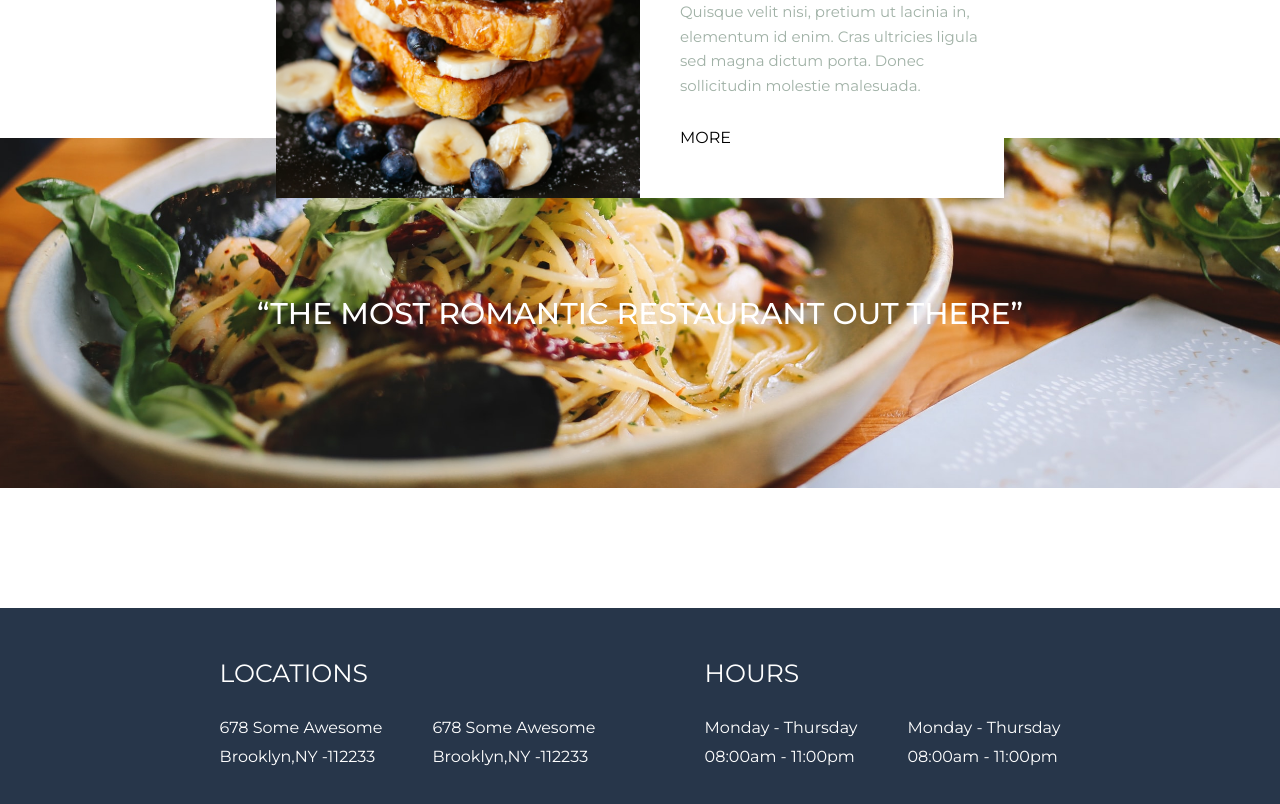
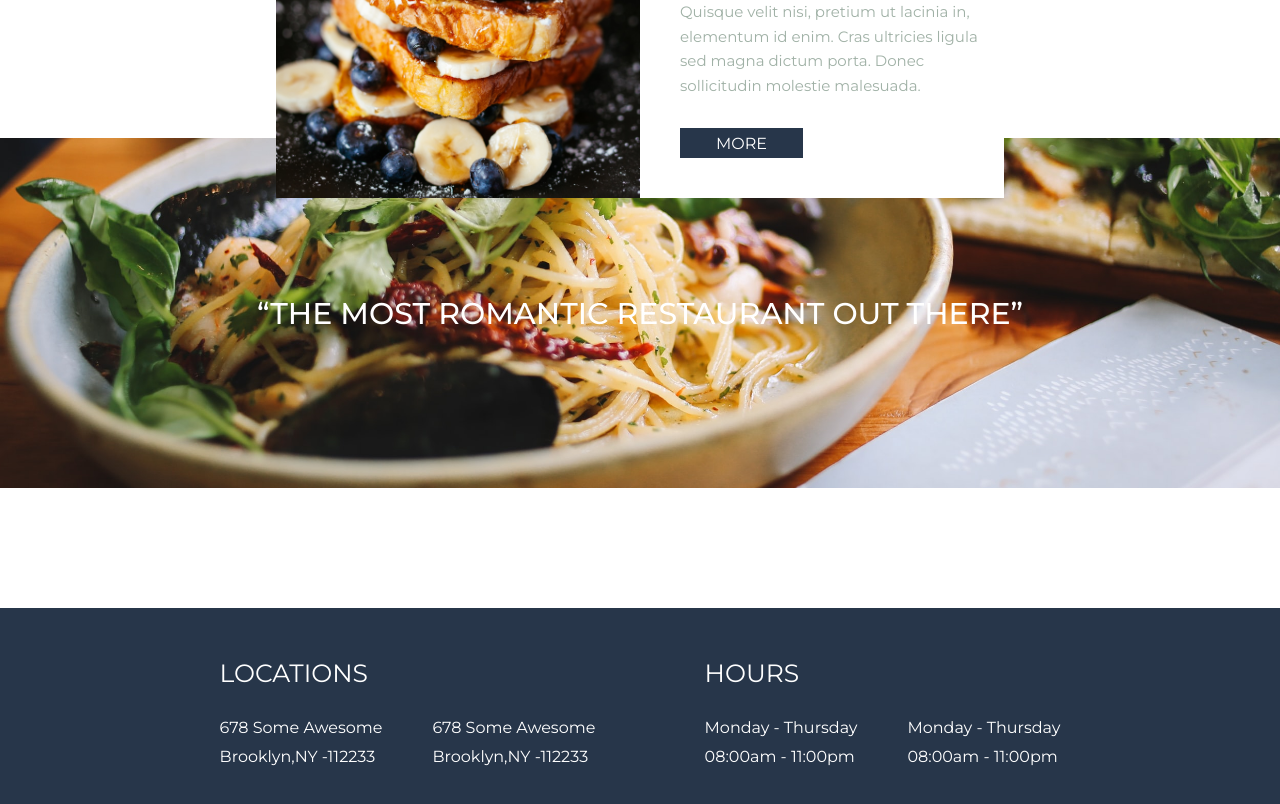
Before and after one commit to Sami-20s/Naif_Alotaibi_food, a Next.js app: page / in a window 1280 px wide. Shown: the part 880-1684 px from the top of the page. Built offline with nearby package versions, Linux system fonts and the light colour scheme.

Commit message:
📖 🎗 🔧 Modify The Link Style In Story Style

```diff
--- a/styles/pages/Home/story/_story.scss
+++ b/styles/pages/Home/story/_story.scss
@@ -74,7 +74,10 @@
             @include breakpoint-up("large") {
                 margin-top: 30px;
             }
-            > button {
+            a {
+                display: flex;
+                justify-content: center;
+                align-items: center;
                 background-color: rgb(39, 54, 74);
                 border: none;
                 width: 123px;
```
